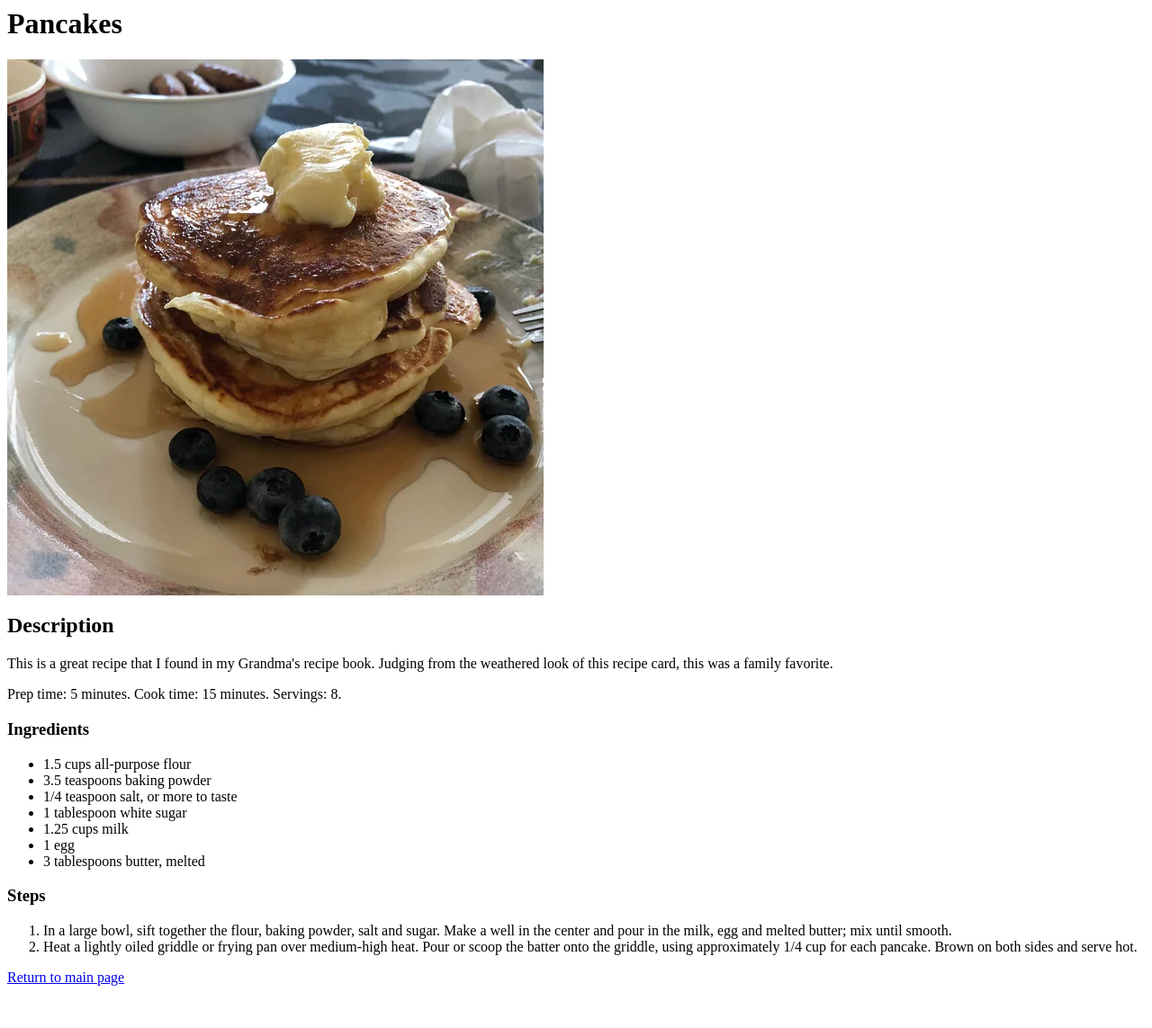
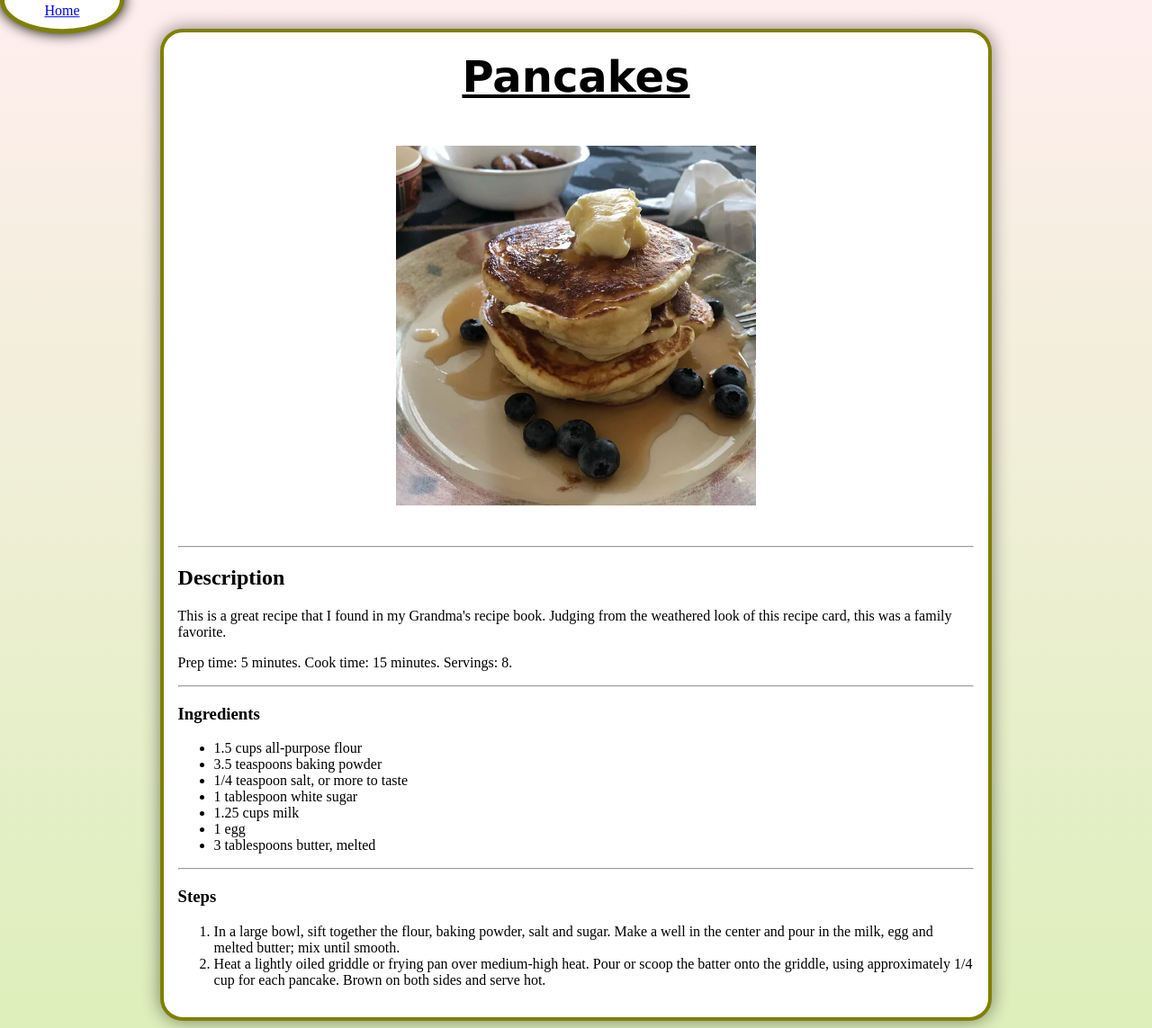
Before and after one commit to adam-filipowicz/odin-recipes, a plain HTML site: page recipes/pancakes.html in a window 1280 px wide. Shown: the whole page at 90% size. Before the commit the page ends 1104 px from the top, so only its background shows below. Drawn offline with Linux system fonts and the light colour scheme.

Commit message:
Updated styling for all recipes.

```diff
--- a/recipes/pancakes.html
+++ b/recipes/pancakes.html
@@ -1,9 +1,18 @@
-<main>
-    <h1>Pancakes</h1>
-    <img src="../images/pancakes.jpg">
+<head>
+    <link rel="stylesheet" href="../styles.css">
+</head>
+<body id="recipe-body">
+    <header>
+        <a href="../index.html">Home</a>
+    </header>
+    <div id="recipe-contents">
+        <h1 id="recipe-h1">Pancakes</h1>
+        <img id="recipe-image" src="../images/pancakes.jpg">
+        <hr>
         <h2>Description</h2>
             <p>This is a great recipe that I found in my Grandma's recipe book. Judging from the weathered look of this recipe card, this was a family favorite.</p>
             <p>Prep time: 5 minutes. Cook time: 15 minutes. Servings: 8.</p>
+        <hr>
         <h3>Ingredients</h3>
             <ul>
                 <li>1.5 cups all-purpose flour</li>
@@ -14,10 +23,11 @@
                 <li>1 egg</li>
                 <li>3 tablespoons butter, melted</li>
             </ul>
+        <hr>
         <h3>Steps</h3>
             <ol>
                 <li>In a large bowl, sift together the flour, baking powder, salt and sugar. Make a well in the center and pour in the milk, egg and melted butter; mix until smooth.</li>
                 <li>Heat a lightly oiled griddle or frying pan over medium-high heat. Pour or scoop the batter onto the griddle, using approximately 1/4 cup for each pancake. Brown on both sides and serve hot.</li>
             </ol>
-    <a href="../index.html">Return to main page</a>
-</main>
+    </div>
+</body>
```
Also changed, not shown: recipes/lasagna.html (+0 -1 lines), recipes/strawberry-smoothie.html (+12 -5 lines). Lines whose indentation alone changed are shown as unchanged.
